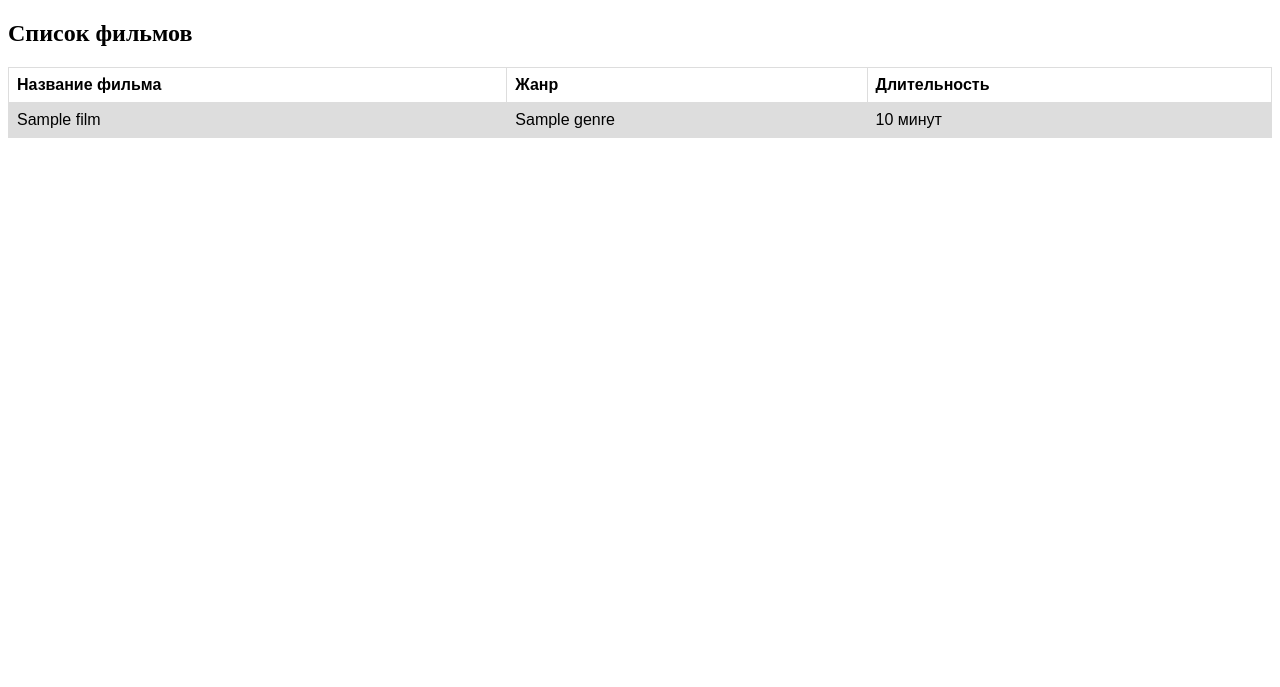
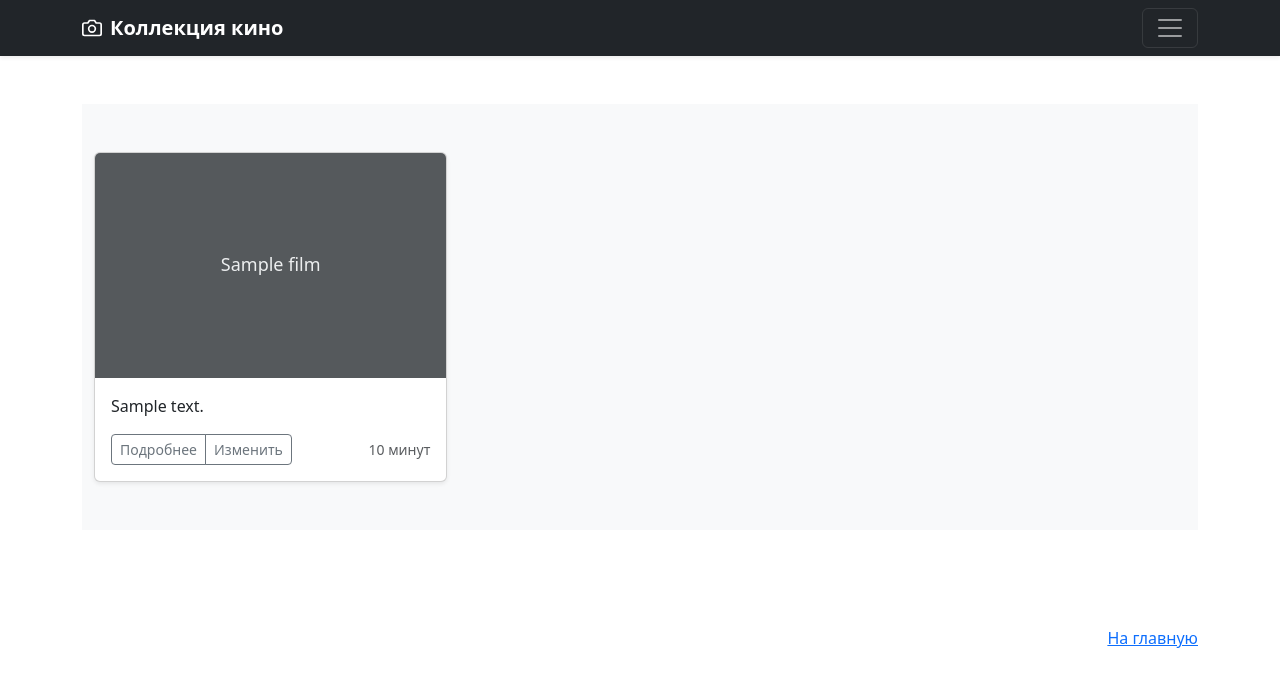
Before and after one commit to Krushovice/fastapi-study-1, a FastAPI app: template src/templates/films/index.html in a window 1280 px wide. Shown: the top 687 px of the page. Run offline with FastAPI, Linux system fonts and the light colour scheme; the template is opened without the code that fills it: most values are stand-ins (such as "Sample title", 1, 10 or a date in 2020); parts of the project's set-up code (start-up, migrations or seed data) failed here and were passed over.

Commit message:
add films index

```diff
--- a/src/api/films/router.py
+++ b/src/api/films/router.py
@@ -17,7 +17,7 @@ from .crud import FilmCRUD
 
 from utils import SessionDepends
 
-templates = Jinja2Templates(directory="templates/films")
+templates = Jinja2Templates(directory="templates")
 router = APIRouter(prefix="/films", tags=["films"])
 
 
@@ -34,7 +34,7 @@ async def films_index(
     films = await FilmCRUD.read_all(session)
     return templates.TemplateResponse(
         request=request,
-        name="index.html",
+        name="films/index.html",
         context={"films": films},
     )
 
--- a/src/templates/films/index.html
+++ b/src/templates/films/index.html
@@ -1,45 +1,46 @@
-<!DOCTYPE html>
-<html
-        lang="EN">
-    <head>
-    <style>
-    table {
-      font-family: arial, sans-serif;
-      border-collapse: collapse;
-      width: 100%;
-    }
+{% extends "base.html" %}
 
-    td, th {
-      border: 1px solid #dddddd;
-      text-align: left;
-      padding: 8px;
-    }
-
-    tr:nth-child(even) {
-      background-color: #dddddd;
-    }
-    </style>
-        <title>Главная</title>
-    </head>
-    <body>
-
-    <h2>Cписок фильмов</h2>
-
-    <table>
-      <tr>
-        <th>Название фильма</th>
-        <th>Жанр</th>
-        <th>Длительность</th>
-      </tr>
-        {% for film in films %}
-        <tr>
-        <td>{{ film.title }}</td>
-        <td>{{ film.genre }}</td>
-        <td>{{ film.duration }} минут</td>
-        {% endfor %}
-        </tr>
-
-    </table>
-
-    </body>
-</html>
+{% block title %}Моя коллекция{% endblock %}
+{% block content %}
+<div class="album py-5 bg-light">
+  <div class="container">
+    <div class="row row-cols-1 row-cols-sm-2 row-cols-md-3 g-3">
+      {% for film in films %}
+      <div class="col">
+        <div class="card shadow-sm">
+          <svg class="bd-placeholder-img card-img-top" width="100%" height="225"
+               xmlns="http://www.w3.org/2000/svg" role="img"
+               aria-label="Placeholder: {{ film.title }}"
+               preserveAspectRatio="xMidYMid slice" focusable="false">
+            <title>{{ film.title }}</title>
+            <rect width="100%" height="100%" fill="#55595c"></rect>
+            <text x="50%" y="50%" fill="#eceeef" dy=".3em">{{ film.title }}</text>
+          </svg>
+          <div class="card-body">
+            <p class="card-text">
+              {{ film.description }}
+            </p>
+            <div class="d-flex justify-content-between align-items-center">
+              <div class="btn-group">
+                <button type="button" class="btn btn-sm btn-outline-secondary">Подробнее</button>
+                <button type="button" class="btn btn-sm btn-outline-secondary">Изменить</button>
+              </div>
+              <small class="text-muted">{{ film.duration}} минут</small>
+            </div>
+          </div>
+        </div>
+      </div>
+      {% endfor %}
+    </div>
+  </div>
+</div>
+{% endblock %}
+{% block footer %}
+    <footer class="text-muted py-5">
+        <div class="container">
+            <p class="float-end mb-1">
+                <a href="/">На главную</a>
+            </p>
+        </div>
+   </footer>
+{% endblock %}
```
